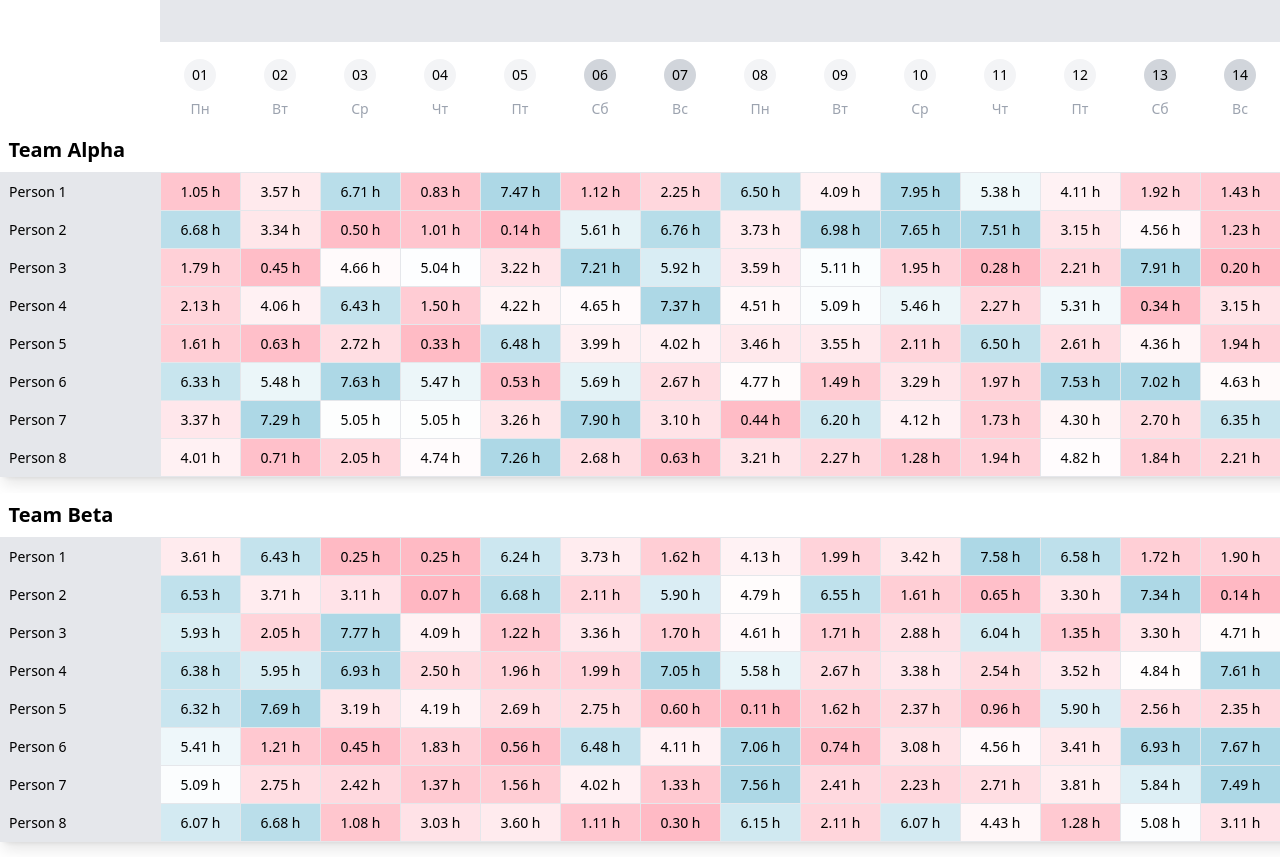
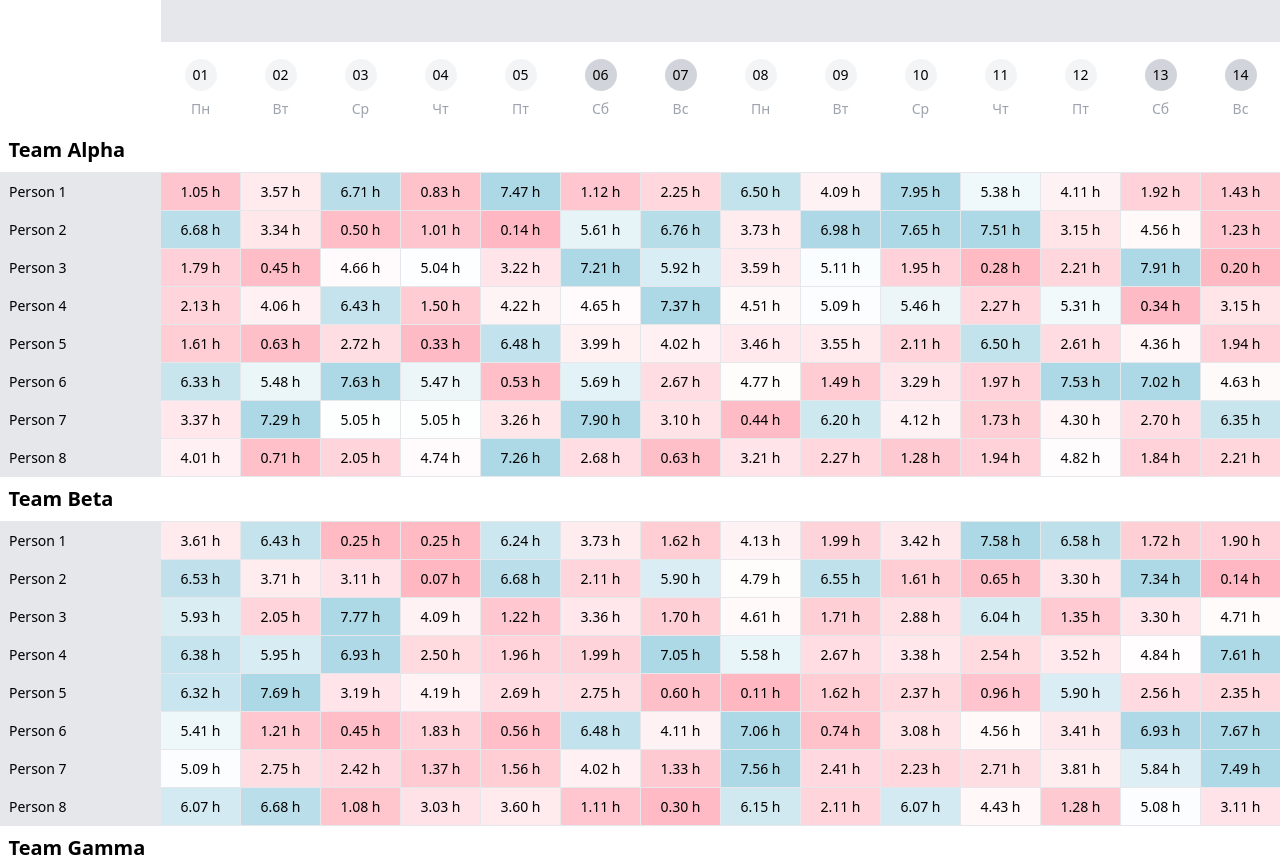
Before and after one commit to timofeypenkov/timelogs-table, a React (Vite) app: page / in a window 1280 px wide. Shown: the top 857 px of the page. Built offline with nearby package versions, Linux system fonts and the light colour scheme.

Commit message:
Выпилен весь скролл

```diff
--- a/src/components/TimeTable.tsx
+++ b/src/components/TimeTable.tsx
@@ -36,41 +36,9 @@ const TimeTable: React.FC = () => {
     visible: false,
     position: { top: 0, left: 0 },
   });
-  const [isDragging, setIsDragging] = useState(false);
   const [highlightColumn, setHighlightColumn] = useState<number | null>(null);
-  const scrollContainerRef = useRef<HTMLDivElement>(null);
-  const startPosition = useRef({ x: 0, y: 0 });
-  const scrollPosition = useRef({ x: 0, y: 0 });
 
   const rafRef = useRef<number | null>(null);
-
-  const handleMouseDown = (event: React.MouseEvent<HTMLDivElement>) => {
-    setIsDragging(true);
-    startPosition.current = { x: event.clientX, y: event.clientY };
-    if (scrollContainerRef.current) {
-      scrollPosition.current = {
-        x: scrollContainerRef.current.scrollLeft,
-        y: scrollContainerRef.current.scrollTop,
-      };
-    }
-    event.preventDefault();
-  };
-
-  const handleMouseMove = (event: React.MouseEvent<HTMLDivElement>) => {
-    if (!isDragging || !scrollContainerRef.current) return;
-    const dx = event.clientX - startPosition.current.x;
-    const dy = event.clientY - startPosition.current.y;
-    scrollContainerRef.current.scrollLeft = scrollPosition.current.x - dx;
-    scrollContainerRef.current.scrollTop = scrollPosition.current.y - dy;
-  };
-
-  const handleMouseUp = () => {
-    setIsDragging(false);
-  };
-
-  const handleMouseLeave = () => {
-    setIsDragging(false);
-  };
 
   const updateTooltipAndHighlight = (
     event: React.MouseEvent<HTMLTableCellElement>,
@@ -160,15 +128,12 @@ const TimeTable: React.FC = () => {
   );
 
   const renderTeamTable = (team: Team) => (
-    <table key={team.name} className="mb-4 mt-0 rounded shadow-lg bg-white ">
-      <thead>
+    <tbody key={team.name}>
       <tr>
-          <th className="sticky left-0 p-2 font-bold text-xl text-left w-40 ">
+        <td className="sticky left-0 p-2 font-bold text-xl text-left w-40 bg-white">
           {team.name}
-          </th>
+        </td>
       </tr>
-      </thead>
-      <tbody>
       {team.members.map((person, index) => (
         <tr key={index}>
           <td className="sticky left-0 bg-gray-200 text-base p-2 border shadow-md min-w-40">
@@ -199,18 +164,10 @@ const TimeTable: React.FC = () => {
         </tr>
       ))}
     </tbody>
-    </table>
   );
 
   return (
-    <div
-      className={`relative overflow-auto smooth-scroll select-none ${isDragging ? "cursor-grabbing" : "cursor-grab"}`}
-      ref={scrollContainerRef}
-      onMouseDown={handleMouseDown}
-      onMouseMove={handleMouseMove}
-      onMouseUp={handleMouseUp}
-      onMouseLeave={handleMouseLeave}
-    >
+    <div className="relative overflow-auto smooth-scroll select-none">
       <Tooltip
         content={tooltip.content}
         visible={tooltip.visible}
@@ -221,8 +178,8 @@ const TimeTable: React.FC = () => {
           {renderMonthHeader()}
           {renderDateHeader()}
         </thead>
+        {teams.map((team) => renderTeamTable(team))}
       </table>
-      {teams.map((team) => renderTeamTable(team))}
     </div>
   );
 };
--- a/src/mockData.ts
+++ /dev/null
@@ -1,34 +0,0 @@
-// src/mockData.ts
-export const generateMockData = () => {
-  const teams = ["Team Alpha", "Team Beta", "Team Gamma", "Team Delta"];
-  const names = Array.from({ length: 30 }, (_, i) => `Person ${i + 1}`);
-  const today = new Date();
-  const dates = Array.from({ length: 60 }, (_, i) => {
-    const date = new Date(
-      today.getFullYear(),
-      today.getMonth() + Math.floor(i / 20),
-      (i % 20) + 1,
-    );
-    const day = date.toLocaleDateString("ru-RU", {
-      day: "2-digit",
-      month: "2-digit",
-    });
-    const month = date.toLocaleDateString("ru-RU", { month: "long" });
-    const weekday = date.toLocaleDateString("ru-RU", { weekday: "short" });
-    return {
-      date: day,
-      month,
-      weekday: weekday.charAt(0).toUpperCase() + weekday.slice(1),
-    };
-  });
-
-  const teamData = teams.map((team, idx) => ({
-    name: team,
-    members: names.slice(idx * 8, (idx + 1) * 8).map((name) => ({
-      name,
-      times: dates.map(() => (Math.random() * 8).toFixed(2)),
-    })),
-  }));
-
-  return { dates, teams: teamData };
-};
```
Lines whose indentation alone changed are shown as unchanged.
